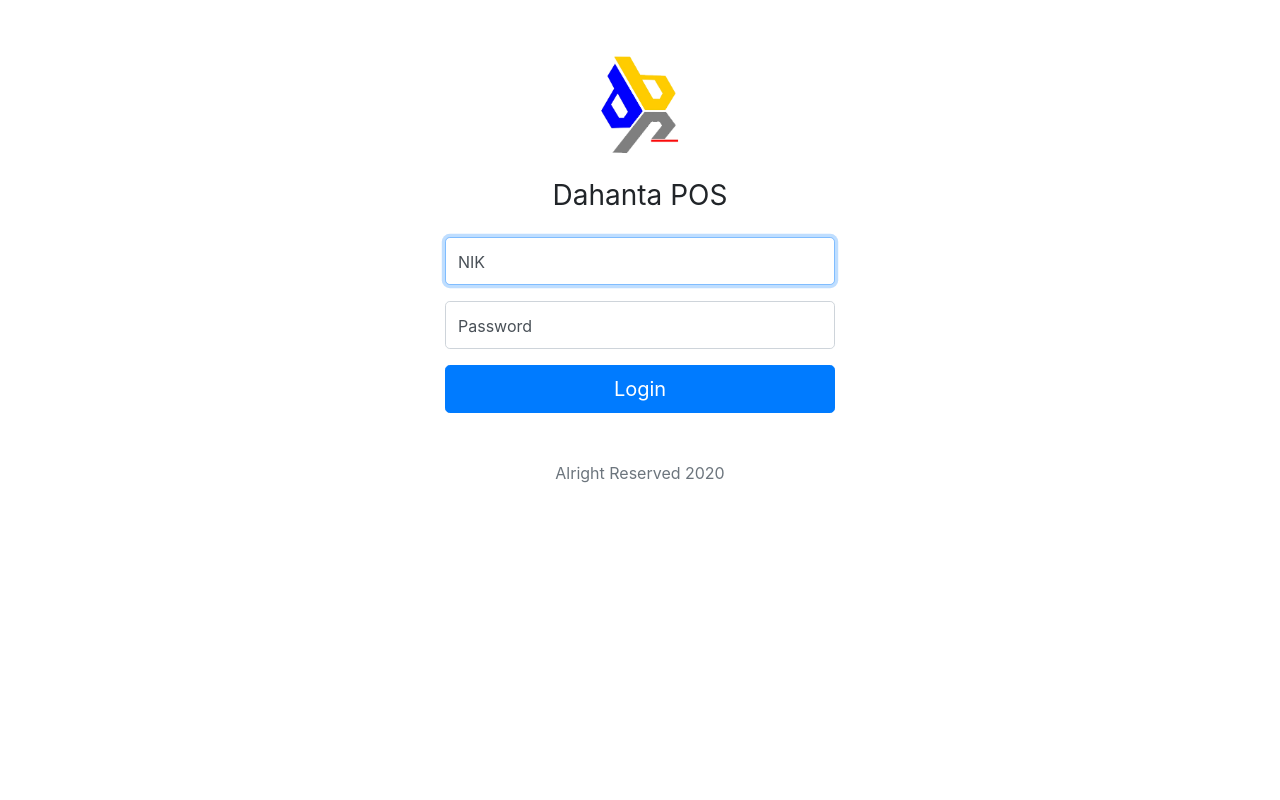
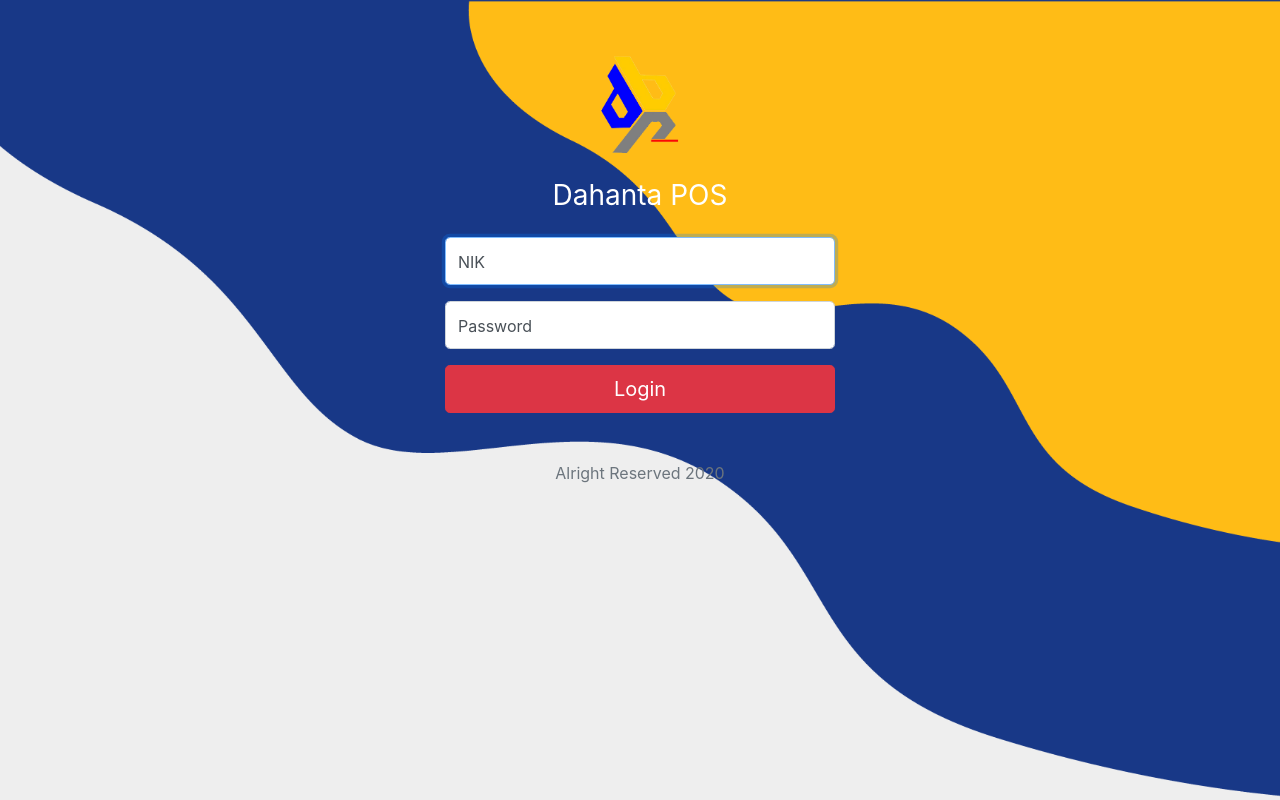
Before and after one commit to achyar10/pos-app, a React (Create React App) app: page /login in a window 1280 px wide. Built offline with nearby package versions, Linux system fonts and the light colour scheme.

Commit message:
auth local and login backg

```diff
--- a/src/components/auth/index.js
+++ b/src/components/auth/index.js
@@ -17,7 +17,7 @@ const Auth = (props) => {
             setUser(null)
             return
         }
-        const URL = `${process.env.REACT_APP_API_URL}/auth/check`
+        const URL = `${process.env.REACT_APP_API_POS}/auth/check`
         const response = await axios.get(URL, { headers: { Authorization: getJwt() } })
         if (response) {
             setUser(response.data.data)
--- a/src/components/login/index.js
+++ b/src/components/login/index.js
@@ -35,12 +35,13 @@ const Login = (props) => {
     }
 
     return (
+        <div className="bck">
             <div className="container-login">
                 <form className="form-signin" onSubmit={handleSubmit}>
                     <div className="text-center mb-4">
                         <img className="mb-4" src={Logo} alt=""
                             height="100" />
-                    <h1 className="h3 mb-3 font-weight-normal">Dahanta POS</h1>
+                        <h1 className="h3 mb-3 font-weight-normal text-white">Dahanta POS</h1>
                     </div>
                     <div className="form-label-group">
                         <input type="text" id="nik" name="nik" className="form-control form-control-lg" placeholder="NIK" value={nik} onChange={e => setNik(e.target.value)} autoFocus />
@@ -50,9 +51,10 @@ const Login = (props) => {
                         <input type="password" id="password" name="password" className="form-control form-control-lg" placeholder="Password" value={password} onChange={e => setPassword(e.target.value)} />
                         <label htmlFor="password">Password</label>
                     </div>
-                <button className="btn btn-lg btn-primary btn-block" type="submit">Login</button>
+                    <button className="btn btn-lg btn-danger btn-block" type="submit">Login</button>
                     <p className="mt-5 mb-3 text-muted text-center">Alright Reserved {new Date().getFullYear()}</p>
                 </form>
+            </div>
         </div>
     )
 }
--- a/src/components/login/login.css
+++ b/src/components/login/login.css
@@ -4,7 +4,6 @@
 }
 
 .container-login {
-  background-color: #fff;
   padding-top: 40px;
   padding-bottom: 40px;
 }
```
Lines whose indentation alone changed are shown as unchanged.
